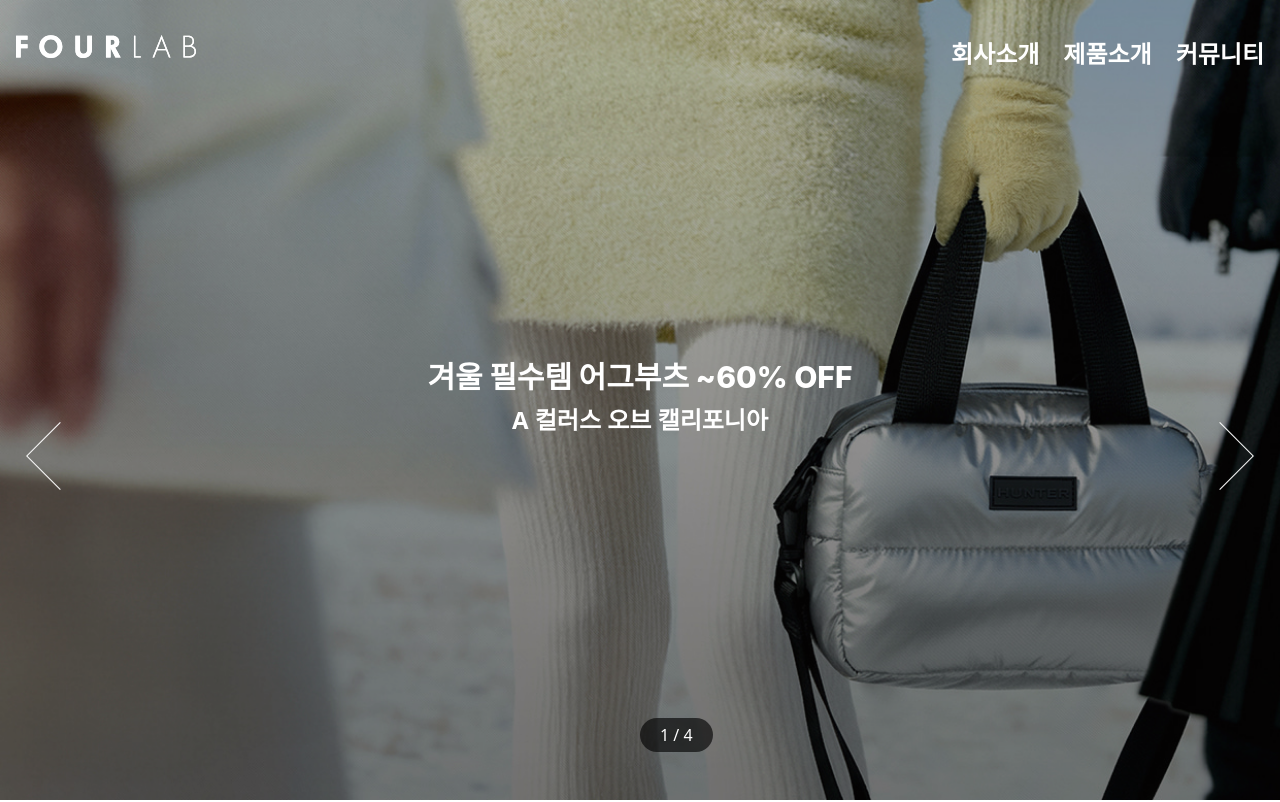
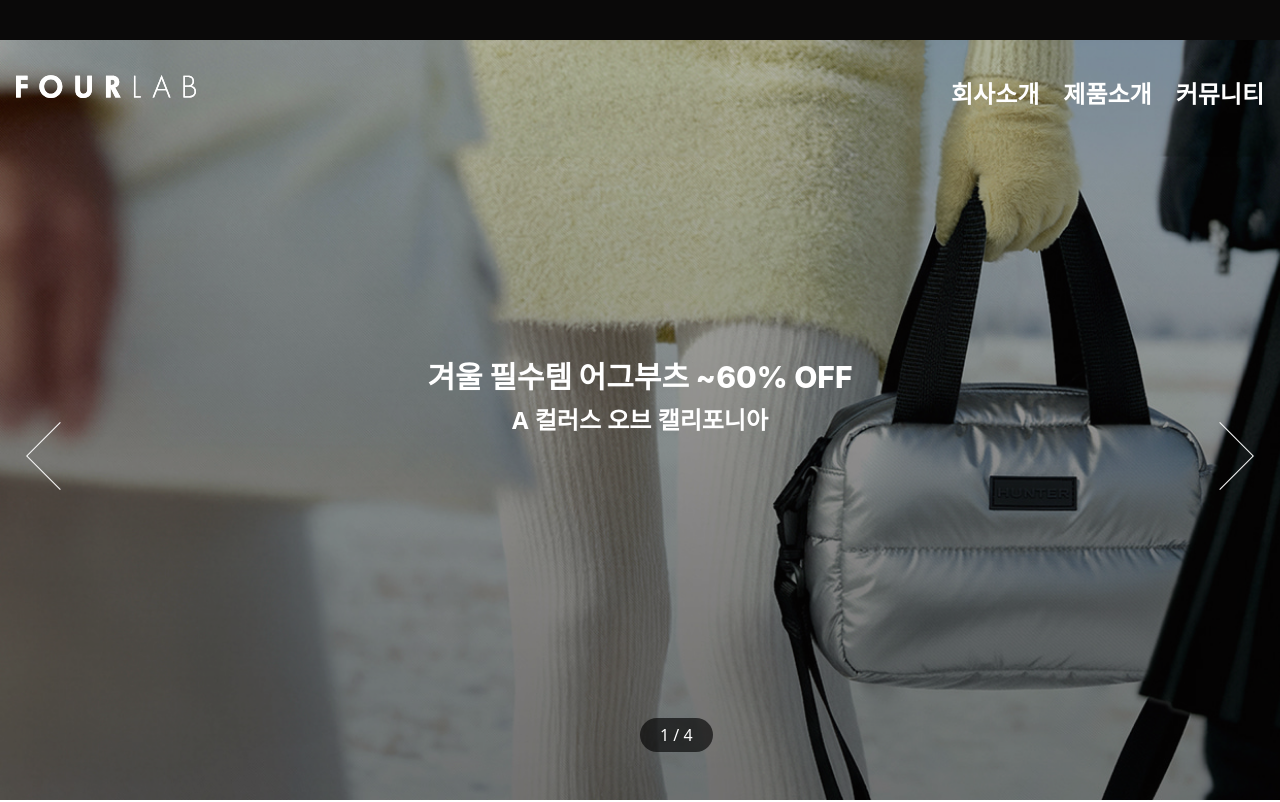
Before and after one commit to taehan266-pixel/tailwind, a React (Vite) app: page / in a window 1280 px wide. Shown: the top 802 px of the page. Built offline with nearby package versions, Linux system fonts and the light colour scheme; a web font is replaced by a local one.

Commit message:
루트와 서브라우터 상단 UI

```diff
--- a/src/layout/Hd.tsx
+++ b/src/layout/Hd.tsx
@@ -1,9 +1,17 @@
 import { useState, useEffect } from "react";
-import { Link } from "react-router-dom"
+import { Link, useLocation } from "react-router-dom"
+import { Swiper, SwiperSlide } from 'swiper/react'
+import { Autoplay, EffectFade } from 'swiper/modules';
+
+import 'swiper/css';
+import 'swiper/css/effect-fade';
 
 export default function Hd() {
 
     const [scrolled, setScrolled] = useState<boolean>(false);
+    const location = useLocation();
+    const isRoot : boolean = location.pathname === "/";
+
 
     useEffect(() => {
       const handleScroll = (): void => {
@@ -15,27 +23,53 @@ export default function Hd() {
 
   return (
    <header className={`fixed top-0 start-0 w-full border-bottom
-                      flex justify-between align-center px-4 py-[35px] z-[1000] font-kr
-                      ${scrolled ? "bg-white/10 backdrop-blur-md shadow-md" : "" }
+                       z-[1000] font-kr
+                      ${scrolled ? "bg-white/10 backdrop-blur " : "" }
                       `}>
-    <h1>
+                        <div className={`
+                        bg-black text-white text-center py-2
+                        ${scrolled ? " hidden " : "" }
+                        `}>
+                        <Swiper
+                        slidesPerView={1}
+                        modules={[Autoplay, EffectFade,]}
+                        effect="fade"
+                        fadeEffect={{ crossFade: true }}
+                        autoplay={{
+                        delay: 3000,
+                        disableOnInteraction: false,
+                      }}
+                      loop={true}
+                      >
+                          <SwiperSlide>
+                            [EVENT] 신규회원 혜택 1만원 적립금!
+                          </SwiperSlide>
+                          <SwiperSlide>
+                            [EVENT] 5만원이상 무료배송 + 적립금
+                          </SwiperSlide>
+                        </Swiper>
+                        </div>
+                        <div className='flex justify-between align-center px-4 py-[35px]'>
+                          <h1>
         <a href="/" className="text-white font-en">
-          <img src="/logo.svg" className={`w-[180px] ${ scrolled ? "" : "invert"}`}></img>
+          <img src="/logo.svg" className={`w-[180px] ${ isRoot ? scrolled ? "" : "invert" : "" }`}></img>
         </a>
-    </h1>
-    <nav>
+                          </h1>
+                          <nav>
         <ul className="flex gap-6">
             <li>
-                <Link to="/about" className={` ${scrolled ? "" : "text-white"} hover:text-main hover:border-b-2 text-navi font-600`}> 회사소개</Link>
+                <Link to="/about" className={` ${ isRoot ? scrolled ? "" : "text-white" : "" } hover:text-main hover:border-b-2 text-navi font-600`}> 회사소개</Link>
             </li>
             <li>
-                <Link to="/product" className={` ${scrolled ? "" : "text-white"} hover:text-main hover:border-b-2 text-navi font-600`}>제품소개</Link>
+                <Link to="/product" className={` ${ isRoot ? scrolled ? "" : "text-white" :"" } hover:text-main hover:border-b-2 text-navi font-600`}>제품소개</Link>
             </li>
             <li>
-                <Link to="/board" className={` ${scrolled ? "" : "text-white"} hover:text-main hover:border-b-2 text-navi font-600`}>커뮤니티</Link>
+                <Link to="/board" className={` ${ isRoot ? scrolled ? "" : "text-white" : "" } hover:text-main hover:border-b-2 text-navi font-600`}>커뮤니티</Link>
             </li>
         </ul>
-    </nav>
+                          </nav>
+                        </div>
+
    </header>
   )
 }
```
